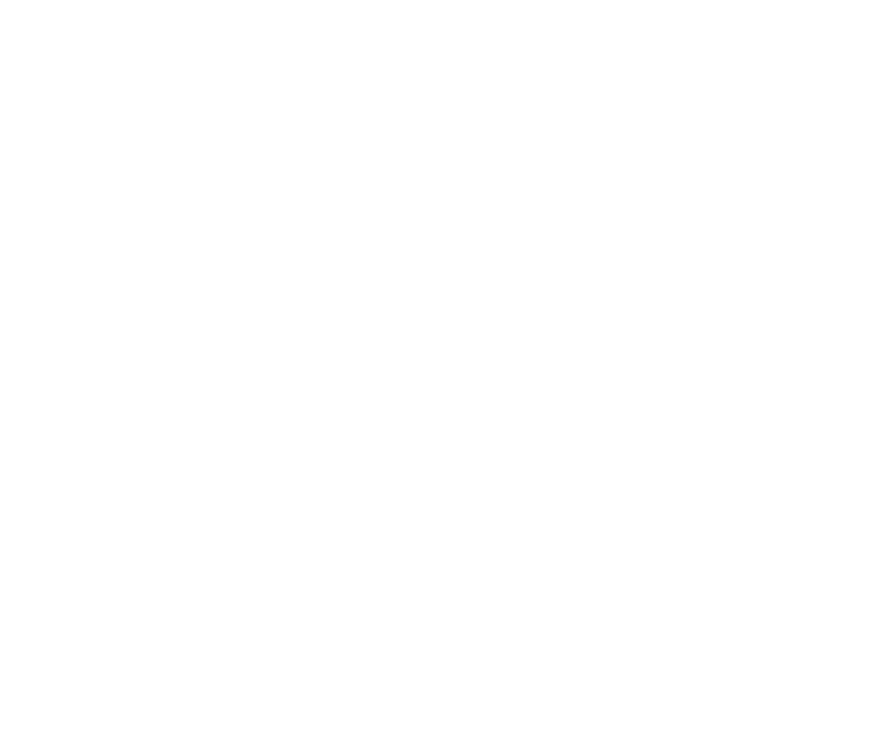
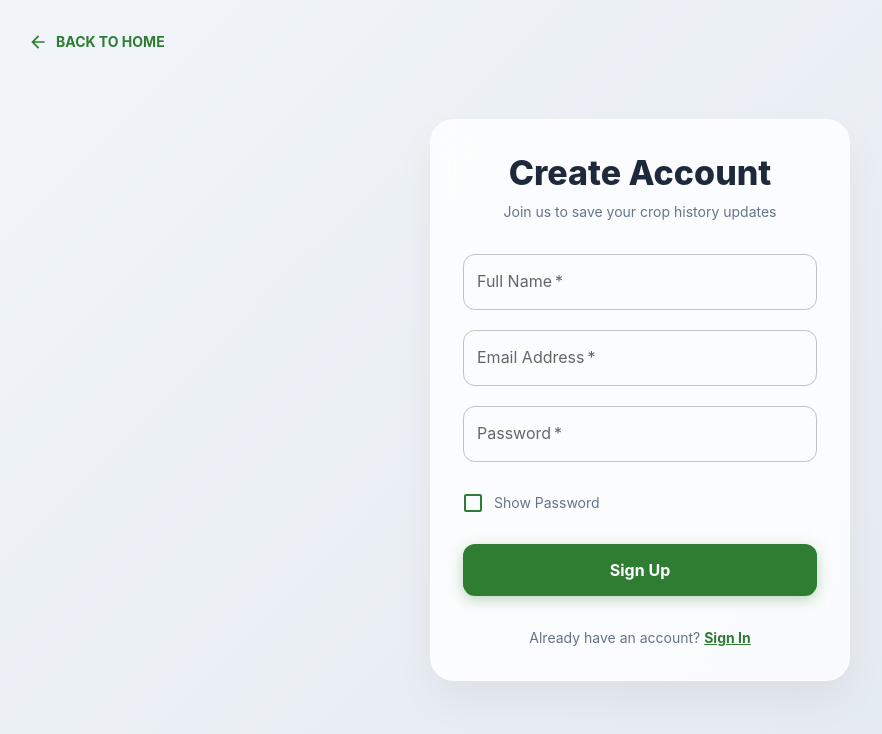
Before and after one commit to Anirudhsingh2479/Plant_Disease_Detection, a React (Vite) app in the folder client/: page /signup in a window 1280 px wide. Before the commit this address had no page. Shown: the top 734 px of the page, without its empty margins (0-882 px from the left). Built offline with nearby package versions, Linux system fonts and the light colour scheme.

Commit message:
added login and signup pages

```diff
--- a/client/src/App.jsx
+++ b/client/src/App.jsx
@@ -3,12 +3,12 @@
 import { ThemeProvider, createTheme, responsiveFontSizes } from '@mui/material/styles';
 import CssBaseline from '@mui/material/CssBaseline';
 import LandingPage from './page/LandingPage';
+import AuthPage from './page/AuthPage'; // Added import
 import './App.css';
 
 // 1. Create your base Material UI theme
 let theme = createTheme({
   typography: {
-    // You can customize your global font family here if needed
     fontFamily: '"Inter", "Roboto", "Helvetica", "Arial", sans-serif',
   },
 });
@@ -25,7 +25,13 @@
 
       <Router>
         <Routes>
+          {/* Main Landing Route */}
           <Route path="/" element={<LandingPage />} />
+
+          {/* Authentication Routes */}
+          <Route path="/login" element={<AuthPage initialMode="login" />} />
+          <Route path="/signup" element={<AuthPage initialMode="signup" />} />
+
           {/* Add future routes like /dashboard or /upload here */}
         </Routes>
       </Router>
--- a/client/src/layout/Navbar.jsx
+++ b/client/src/layout/Navbar.jsx
@@ -1,128 +1,78 @@
-import React, { useState } from 'react';
-import { AppBar, Toolbar, Typography, Box, Link, Button, IconButton, Menu, MenuItem, useTheme, useMediaQuery } from '@mui/material';
-import MenuIcon from '@mui/icons-material/Menu';
+import React from 'react';
+import { AppBar, Toolbar, Typography, Button, Stack } from '@mui/material';
 import SpaIcon from '@mui/icons-material/Spa';
+import { useNavigate, useLocation } from 'react-router-dom';
 
 const Navbar = () => {
-  const [anchorEl, setAnchorEl] = useState(null);
-  const theme = useTheme();
+  const navigate = useNavigate();
+  const location = useLocation();
 
-  // Detects if the screen size is smaller than 'md' (tablet/mobile)
-  const isMobile = useMediaQuery(theme.breakpoints.down('md'));
-
-  const handleMenuOpen = (event) => {
-    setAnchorEl(event.currentTarget);
+  const handleNavigation = (id) => {
+    // If user is not on the landing page, navigate home first
+    if (location.pathname !== '/') {
+      navigate('/');
+      // Wait a split second for the DOM to render, then scroll
+      setTimeout(() => {
+        const element = document.getElementById(id);
+        if (element) element.scrollIntoView({ behavior: 'smooth' });
+      }, 100);
+    } else {
+      // If already home, just smooth scroll
+      const element = document.getElementById(id);
+      if (element) {
+        element.scrollIntoView({ behavior: 'smooth' });
+      }
+    }
   };
-
-  const handleMenuClose = () => {
-    setAnchorEl(null);
-  };
-
-  const navLinks = [
-    { label: 'Home', href: '#home-section' },
-    { label: 'How it Works', href: '#how-it-works-section' },
-    { label: 'Metrics', href: '#metrics-section' },
-  ];
 
   return (
     <AppBar
       position="fixed"
-      elevation={0}
       sx={{
-        backgroundColor: 'rgba(255, 255, 255, 0.8)',
-        backdropFilter: 'blur(10px)',
-        borderBottom: '1px solid #e5e7eb',
-        color: 'text.primary' // Ensures icons match text color defaults
+        background: 'rgba(255, 255, 255, 0.7)',
+        backdropFilter: 'blur(12px)',
+        boxShadow: '0 4px 30px rgba(0, 0, 0, 0.05)',
+        borderBottom: '1px solid rgba(255, 255, 255, 0.3)',
       }}
     >
       <Toolbar sx={{ justifyContent: 'space-between', maxWidth: 'lg', width: '100%', mx: 'auto' }}>
+        {/* Brand Logo */}
+        <Stack
+          direction="row"
+          spacing={1}
+          alignItems="center"
+          sx={{ cursor: 'pointer' }}
+          onClick={() => handleNavigation('home-section')}
+        >
+          <SpaIcon sx={{ color: '#2e7d32', fontSize: 28 }} />
+          <Typography variant="h6" sx={{ fontWeight: 800, background: 'linear-gradient(45deg, #1b5e20, #4caf50)', WebkitBackgroundClip: 'text', WebkitTextFillColor: 'transparent' }}>
+            KrishiMitra AI
+          </Typography>
+        </Stack>
 
-        {/* LOGO */}
-        <Box sx={{ display: 'flex', alignItems: 'center' }}>
-          <SpaIcon sx={{ color: '#10b981', mr: 1 }} />
-          <Typography variant="h6" fontWeight="bold" color="text.primary">
-            PlantCareAI
-          </Typography>
-        </Box>
+        {/* Links and Actions */}
+        <Stack direction="row" spacing={3} alignItems="center">
+          <Button onClick={() => handleNavigation('home-section')} sx={{ color: '#334155', fontWeight: 600 }}>Home</Button>
+          <Button onClick={() => handleNavigation('demo-section')} sx={{ color: '#334155', fontWeight: 600 }}>Live Scanner</Button>
+          <Button onClick={() => handleNavigation('metrics-section')} sx={{ color: '#334155', fontWeight: 600 }}>Metrics</Button>
 
-        {/* CONDITIONAL NAVIGATION */}
-        {isMobile ? (
-          // --- MOBILE VIEW: Hamburger Menu ---
-          <Box>
-            <IconButton edge="start" aria-label="menu" onClick={handleMenuOpen}>
-              <MenuIcon />
-            </IconButton>
-            <Menu
-              anchorEl={anchorEl}
-              open={Boolean(anchorEl)}
-              onClose={handleMenuClose}
-              keepMounted
-              sx={{ '& .MuiPaper-root': { width: '220px', mt: 1, borderRadius: 2 } }}
-            >
-              {navLinks.map((link) => (
-                <MenuItem
-                  key={link.label}
-                  component="a"
-                  href={link.href}
-                  onClick={handleMenuClose}
-                  sx={{
-                    color: 'text.secondary',
-                    textDecoration: 'none',
-                    fontWeight: 500,
-                    py: 1.5,
-                    '&:hover': { color: '#10b981' }
-                  }}
-                >
-                  {link.label}
-                </MenuItem>
-              ))}
-              <Box sx={{ p: 1.5 }}>
-                <Button
-                  variant="contained"
-                  fullWidth
-                  sx={{
-                    backgroundColor: '#111827',
-                    borderRadius: 3,
-                    textTransform: 'none',
-                    fontWeight: 600,
-                    '&:hover': { backgroundColor: '#1f2937' }
-                  }}
-                >
-                  Launch App
-                </Button>
-              </Box>
-            </Menu>
-          </Box>
-        ) : (
-          // --- DESKTOP VIEW: Horizontal Links ---
-          <Box sx={{ display: 'flex', alignItems: 'center', gap: 4 }}>
-            {navLinks.map((link) => (
-              <Link
-                key={link.label}
-                href={link.href}
-                underline="none"
-                color="text.secondary"
-                sx={{ fontWeight: 500, '&:hover': { color: '#10b981' } }}
-              >
-                {link.label}
-              </Link>
-            ))}
-            <Button
-              variant="contained"
-              sx={{
-                backgroundColor: '#111827',
-                borderRadius: 4,
-                px: 3,
-                textTransform: 'none',
-                fontWeight: 600,
-                '&:hover': { backgroundColor: '#1f2937' }
-              }}
-            >
-              Launch App
-            </Button>
-          </Box>
-        )}
-
+          {/* Action Button: Sign In / Access App */}
+          <Button
+            variant="contained"
+            onClick={() => navigate('/login')} // Redirects to our clean /login route
+            sx={{
+              backgroundColor: '#2e7d32',
+              fontWeight: 700,
+              borderRadius: 3,
+              px: 3,
+              textTransform: 'none',
+              boxShadow: '0 4px 14px rgba(46, 125, 50, 0.3)',
+              '&:hover': { backgroundColor: '#1b5e20' }
+            }}
+          >
+            Sign In
+          </Button>
+        </Stack>
       </Toolbar>
     </AppBar>
   );
--- /dev/null
+++ b/client/src/page/AuthPage.jsx
@@ -0,0 +1,165 @@
+import React, { useState, useEffect } from 'react';
+import { Box, Paper, TextField, Button, Typography, Stack, Checkbox, FormControlLabel } from '@mui/material';
+import ArrowBackIcon from '@mui/icons-material/ArrowBack';
+import { useNavigate } from 'react-router-dom';
+
+const AuthPage = ({ initialMode = "login" }) => {
+  const navigate = useNavigate();
+  const [isSignUp, setIsSignUp] = useState(initialMode === "signup");
+  const [formData, setFormData] = useState({ name: '', email: '', password: '' });
+
+  // Controls whether the password is dots or text
+  const [showPassword, setShowPassword] = useState(false);
+
+  useEffect(() => {
+    setIsSignUp(initialMode === "signup");
+    setFormData({ name: '', email: '', password: '' });
+    setShowPassword(false);
+  }, [initialMode]);
+
+  const handleChange = (e) => {
+    setFormData({ ...formData, [e.target.name]: e.target.value });
+  };
+
+  const handleSubmit = (e) => {
+    e.preventDefault();
+    console.log("Submitting:", isSignUp ? "Sign Up" : "Login", formData);
+  };
+
+  return (
+    <Box
+      sx={{
+        minHeight: '100vh',
+        display: 'flex',
+        alignItems: 'center',
+        justifyContent: 'center',
+        p: 2,
+        background: 'linear-gradient(135deg, #f1f5f9 0%, #e2e8f0 100%)',
+        position: 'relative'
+      }}
+    >
+      <Button
+        startIcon={<ArrowBackIcon />}
+        onClick={() => navigate('/')}
+        sx={{ position: 'absolute', top: 24, left: 24, color: '#2e7d32', fontWeight: 700 }}
+      >
+        Back to Home
+      </Button>
+
+      <Paper
+        elevation={0}
+        sx={{
+          maxWidth: 420,
+          width: '100%',
+          p: 4,
+          borderRadius: 6,
+          backgroundColor: 'rgba(255, 255, 255, 0.8)',
+          backdropFilter: 'blur(16px)',
+          border: '1px solid rgba(255, 255, 255, 0.5)',
+          boxShadow: '0 20px 40px rgba(0, 0, 0, 0.05)',
+          textAlign: 'center'
+        }}
+      >
+        <Typography variant="h4" sx={{ fontWeight: 800, mb: 1, color: '#1e293b' }}>
+          {isSignUp ? "Create Account" : "Welcome Back"}
+        </Typography>
+        <Typography variant="body2" sx={{ color: '#64748b', mb: 4 }}>
+          {isSignUp ? "Join us to save your crop history updates" : "Access your local plant remedy tracking dashboard"}
+        </Typography>
+
+        <form onSubmit={handleSubmit}>
+          <Stack spacing={2.5}>
+            {isSignUp && (
+              <TextField
+                label="Full Name"
+                name="name"
+                variant="outlined"
+                fullWidth
+                required
+                value={formData.name}
+                onChange={handleChange}
+                sx={{ '& .MuiOutlinedInput-root': { borderRadius: 3 } }}
+              />
+            )}
+
+            <TextField
+              label="Email Address"
+              name="email"
+              type="email"
+              variant="outlined"
+              fullWidth
+              required
+              value={formData.email}
+              onChange={handleChange}
+              sx={{ '& .MuiOutlinedInput-root': { borderRadius: 3 } }}
+            />
+
+            {/* CLEAN PASSWORD FIELD (No Adornments) */}
+            <TextField
+              label="Password"
+              name="password"
+              type={showPassword ? 'text' : 'password'}
+              variant="outlined"
+              fullWidth
+              required
+              value={formData.password}
+              onChange={handleChange}
+              sx={{ '& .MuiOutlinedInput-root': { borderRadius: 3 } }}
+            />
+
+            {/* THE FOOLPROOF SOLUTION: A simple checkbox right below the password field */}
+            <Box sx={{ display: 'flex', justifyContent: 'flex-start', mt: -1.5 }}>
+              <FormControlLabel
+                control={
+                  <Checkbox
+                    checked={showPassword}
+                    onChange={(e) => setShowPassword(e.target.checked)}
+                    sx={{
+                      color: '#2e7d32',
+                      '&.Mui-checked': { color: '#2e7d32' },
+                    }}
+                  />
+                }
+                label={<Typography variant="body2" sx={{ color: '#64748b' }}>Show Password</Typography>}
+              />
+            </Box>
+
+            <Button
+              type="submit"
+              variant="contained"
+              fullWidth
+              sx={{
+                backgroundColor: '#2e7d32',
+                py: 1.5,
+                borderRadius: 3,
+                fontWeight: 700,
+                fontSize: '1rem',
+                textTransform: 'none',
+                boxShadow: '0 4px 14px rgba(46, 125, 50, 0.3)',
+                '&:hover': { backgroundColor: '#1b5e20' }
+              }}
+            >
+              {isSignUp ? "Sign Up" : "Sign In"}
+            </Button>
+          </Stack>
+        </form>
+
+        <Typography variant="body2" sx={{ color: '#64748b', mt: 4 }}>
+          {isSignUp ? "Already have an account? " : "New to KrishiMitra? "}
+          <span
+            onClick={() => {
+              setFormData({ name: '', email: '', password: '' });
+              setIsSignUp(!isSignUp);
+              navigate(isSignUp ? '/login' : '/signup');
+            }}
+            style={{ color: '#2e7d32', fontWeight: 700, cursor: 'pointer', textDecoration: 'underline' }}
+          >
+            {isSignUp ? "Sign In" : "Create one"}
+          </span>
+        </Typography>
+      </Paper>
+    </Box>
+  );
+};
+
+export default AuthPage;
```
